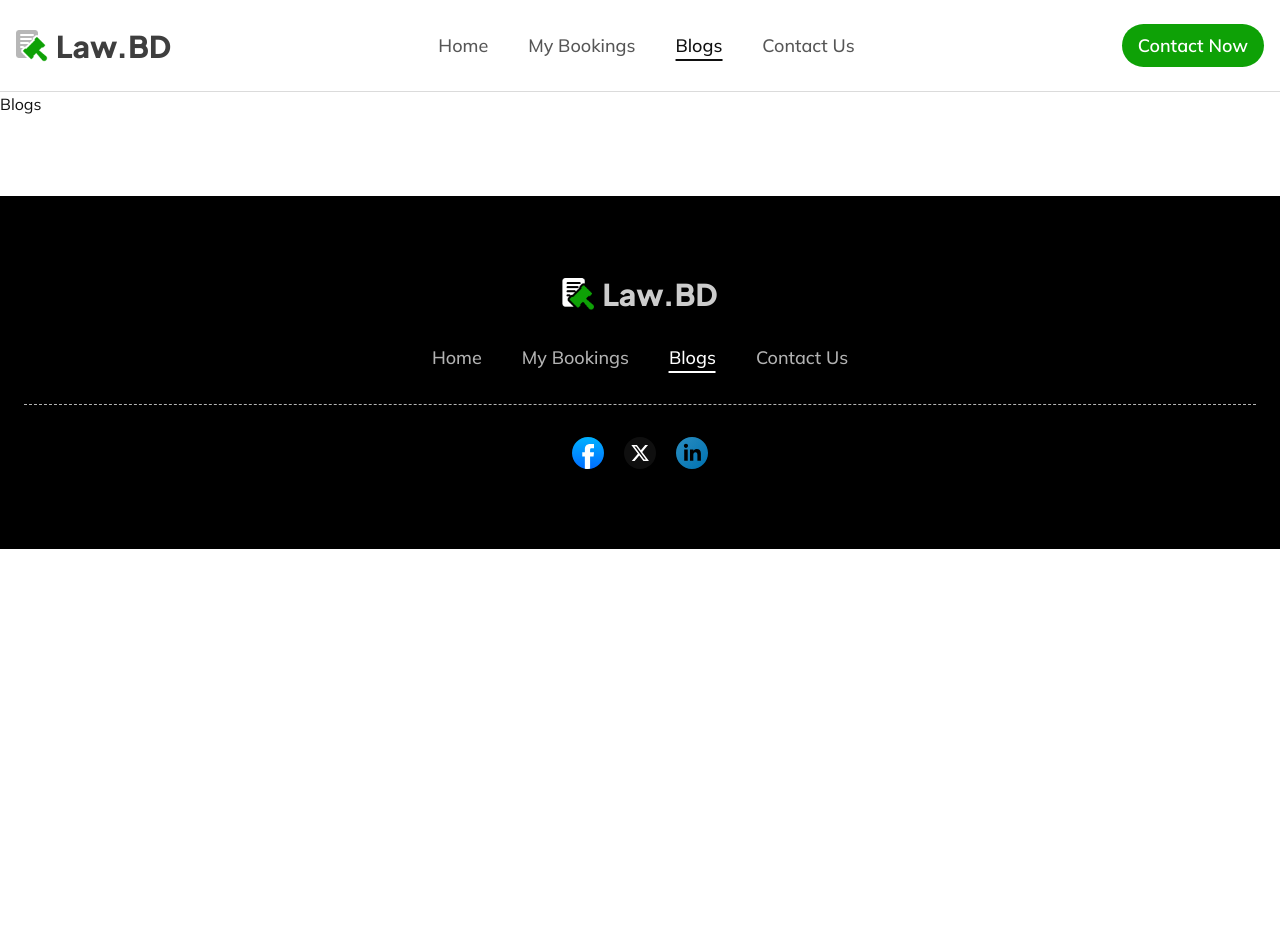
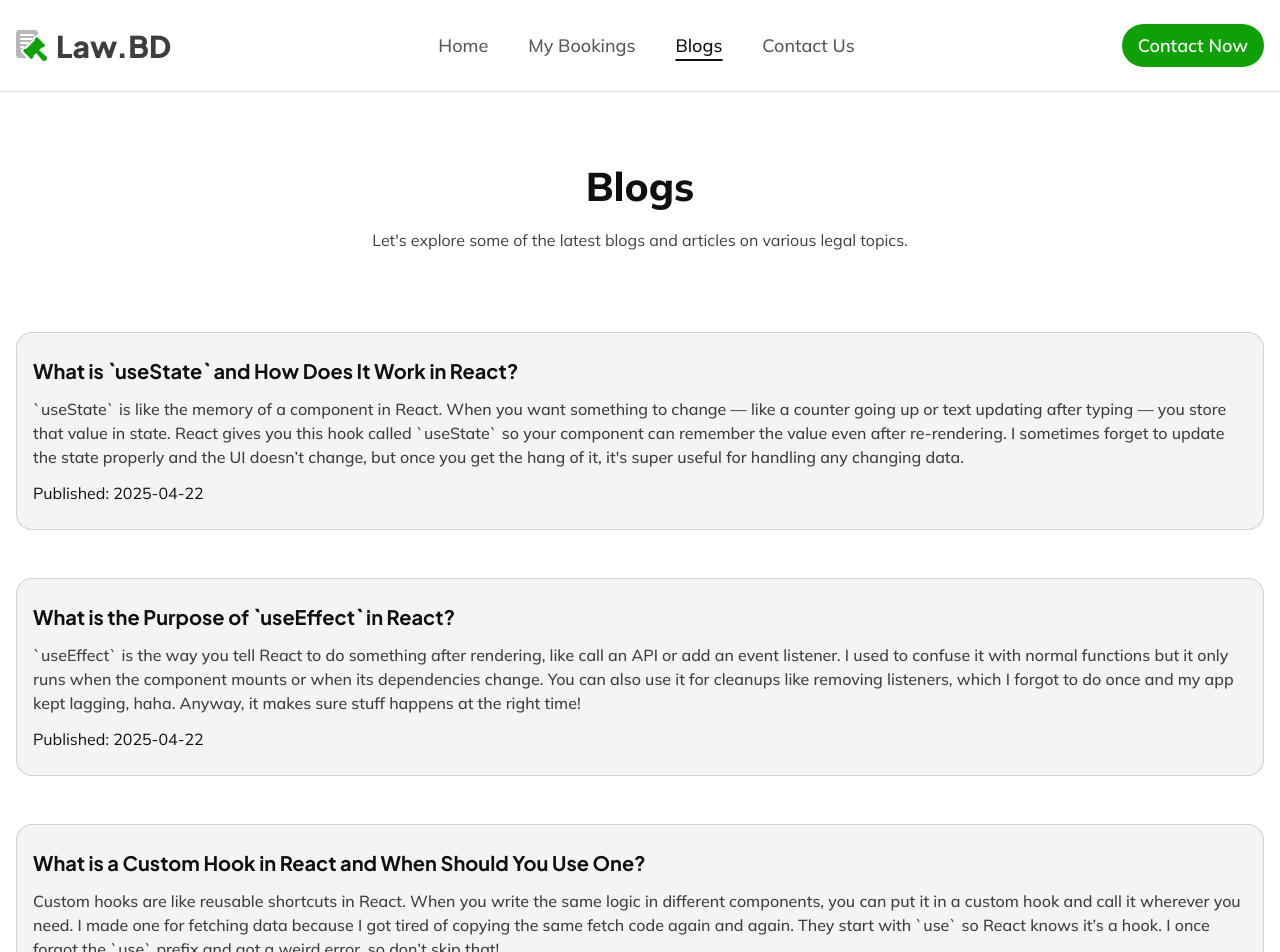
Before and after one commit to Npervin/assignment-8-react, a React (Vite) app: page /blogs in a window 1280 px wide. Shown: the top 952 px of the page. Before the commit the page ends 800 px from the top, so only its background shows below. Built offline with nearby package versions, Linux system fonts and the light colour scheme.

Commit message:
Lawyer details and booking page work

```diff
--- /dev/null
+++ b/public/blogs.json
@@ -0,0 +1,27 @@
+[
+  {
+    "title": "What is `useState` and How Does It Work in React?",
+    "description": "`useState` is like the memory of a component in React. When you want something to change — like a counter going up or text updating after typing — you store that value in state. React gives you this hook called `useState` so your component can remember the value even after re-rendering. I sometimes forget to update the state properly and the UI doesn’t change, but once you get the hang of it, it's super useful for handling any changing data.",
+    "date": "2025-04-22"
+  },
+  {
+    "title": "What is the Purpose of `useEffect` in React?",
+    "description": "`useEffect` is the way you tell React to do something after rendering, like call an API or add an event listener. I used to confuse it with normal functions but it only runs when the component mounts or when its dependencies change. You can also use it for cleanups like removing listeners, which I forgot to do once and my app kept lagging, haha. Anyway, it makes sure stuff happens at the right time!",
+    "date": "2025-04-22"
+  },
+  {
+    "title": "What is a Custom Hook in React and When Should You Use One?",
+    "description": "Custom hooks are like reusable shortcuts in React. When you write the same logic in different components, you can put it in a custom hook and call it wherever you need. I made one for fetching data because I got tired of copying the same fetch code again and again. They start with `use` so React knows it’s a hook. I once forgot the `use` prefix and got a weird error, so don’t skip that!",
+    "date": "2025-04-22"
+  },
+  {
+    "title": "Difference Between Controlled and Uncontrolled Components. Which One is Better?",
+    "description": "Controlled components let React handle the data for form inputs, while uncontrolled ones just leave it to the DOM. I first thought uncontrolled would be easier, and it kinda is for small stuff. But for bigger apps, controlled is way better because you can track and update everything through state. Although I still mess up sometimes by mixing both styles in the same form, which can cause some really confusing bugs.",
+    "date": "2025-04-22"
+  },
+  {
+    "title": "Tell Us Something About `useFormStatus()` in React",
+    "description": "`useFormStatus()` is a hook that helps you know what’s happening when a form is being submitted. I used it so I could show a loading spinner when the user clicks submit, and disable the button so they don't click twice — I actually forgot the disable part once and got two submissions by accident. It’s super handy especially when your form does async stuff like talking to a server.",
+    "date": "2025-04-22"
+  }
+]
--- /dev/null
+++ b/src/components/shared/cards/BlogCard.jsx
@@ -0,0 +1,11 @@
+import React from "react";
+
+export function BlogCard({ title, description, date }) {
+  return (
+    <article className="rounded-2xl border border-primary-border bg-gray-100 px-4 py-6 space-y-3">
+      <h2 className="text-xl font-plusJakartaSans font-bold"> {title} </h2>
+      <p className="text-secondary font-medium">{description}</p>
+      <time datetime={date}>Published: {date}</time>
+    </article>
+  );
+}
--- /dev/null
+++ b/src/components/shared/cards/BookingCard.jsx
@@ -0,0 +1,22 @@
+import React from "react";
+import { CancelButton } from "../ui/Button";
+
+export function AppointmentCard() {
+  return (
+    <div className="rounded-2xl p-6 border border-primary-border">
+      <div className="flex items-center justify-between gap-4 pb-4 border-b border-dashed border-primary-border">
+        <div className="space-y-2">
+          <h6 className="text-xl font-bold">Anaw jasu</h6>
+          <p className="font-plusJakartaSans text-secondary font-medium text-lg">
+            Criminal Expert
+          </p>
+        </div>
+        <p className="font-plusJakartaSans text-secondary font-medium text-lg">
+          Appointment Fee : 2000 Taka
+        </p>
+      </div>
+
+      <CancelButton className="mt-4 w-full">Cancel Appointment</CancelButton>
+    </div>
+  );
+}
--- a/src/components/shared/cards/LawyerCard.jsx
+++ b/src/components/shared/cards/LawyerCard.jsx
@@ -23,10 +23,10 @@ export function LawyerListCard({
       ></div>
       <div className="space-y-3 w-8/12">
         <div className="flex items-center gap-4">
-          <span className="bg-primary-btn-opacity rounded-full text-primary-btn text-xs px-2 py-1">
+          <span className="bg-primary-btn-opacity rounded-full font-medium text-primary-btn text-xs px-3 py-1">
             Available
           </span>
-          <span className="bg-secondary-btn-opacity rounded-full text-secondary-btn text-xs px-2 py-1">
+          <span className="bg-secondary-btn-opacity rounded-full font-medium text-secondary-btn text-xs px-3 py-1">
             {experience}
           </span>
         </div>
@@ -68,7 +68,7 @@ export function LawyerDetailsCard({
       ></div>
       <div className="space-y-4 w-8/12">
         <div className="flex items-center gap-4">
-          <span className="bg-secondary-btn-opacity rounded-full text-secondary-btn text-sm px-2 py-1">
+          <span className="bg-secondary-btn-opacity rounded-full font-medium text-secondary-btn text-sm px-3 py-1">
             {experience}
           </span>
         </div>
@@ -85,7 +85,7 @@ export function LawyerDetailsCard({
             <label className="font-semibold text-secondary">Availability</label>
             <ul className="flex items-center gap-4">
               {availability.map((day) => (
-                <li className="bg-tertiary-btn-opacity rounded-full text-tertiary-btn text-xs px-2 py-1">
+                <li className="bg-tertiary-btn-opacity rounded-full font-medium text-tertiary-btn border text-xs px-3 py-1">
                   {day}
                 </li>
               ))}
--- a/src/components/shared/ui/Button.jsx
+++ b/src/components/shared/ui/Button.jsx
@@ -41,3 +41,17 @@ export const FilledButton = ({ children, className, component, ...props }) => {
     </NavLink>
   );
 };
+
+export const CancelButton = ({ children, className, ...props }) => {
+  return (
+    <button
+      className={
+        "text-lg cursor-pointer font-semibold text-[#FF0000] hover:text-white hover:bg-[#FF0000] transition-colors duration-200 ease-linear  border border-[#FF0000] rounded-full px-4 leading-normal py-2 " +
+        className
+      }
+      {...props}
+    >
+      {children}
+    </button>
+  );
+};
--- a/src/main.jsx
+++ b/src/main.jsx
@@ -52,7 +52,18 @@ let router = createBrowserRouter([
         },
       },
       { path: "my-bookings", element: <MyBookings /> },
-      { path: "blogs", element: <Blogs /> },
+      {
+        path: "blogs",
+        element: <Blogs />,
+        loader: async () => {
+          const res = await axios({
+            method: "get",
+            url: "/blogs.json",
+          });
+
+          return res.data;
+        },
+      },
     ],
   },
   { path: "*", element: <NotFound /> },
--- a/src/pages/Blogs.jsx
+++ b/src/pages/Blogs.jsx
@@ -1,7 +1,32 @@
 import React from "react";
+import { useLoaderData } from "react-router";
+
+import { BlogCard } from "../components/shared/cards/BlogCard";
 
 function Blogs() {
-  return <div>Blogs</div>;
+  const data = useLoaderData();
+
+  return (
+    <main className="max-w-7xl mx-auto px-4 space-y-20">
+      <section className="mt-16 space-y-3 rounded-2xl text-center">
+        <h2 className="text-[40px] font-extrabold"> Blogs </h2>
+        <p className="text-secondary max-w-5xl mx-auto">
+          Let's explore some of the latest blogs and articles on various legal
+          topics.
+        </p>
+      </section>
+
+      <section className="space-y-12">
+        {data.map((blog) => (
+          <BlogCard
+            title={blog.title}
+            description={blog.description}
+            date={blog.date}
+          />
+        ))}
+      </section>
+    </main>
+  );
 }
 
 export default Blogs;
--- a/src/pages/LawyerDetails.jsx
+++ b/src/pages/LawyerDetails.jsx
@@ -1,7 +1,9 @@
 import React from "react";
 import { useLoaderData } from "react-router";
+import { GiInfo } from "react-icons/gi";
 
 import { LawyerDetailsCard } from "../components/shared/cards/LawyerCard";
+import { FilledButton } from "../components/shared/ui/Button";
 
 function LawyerDetails() {
   const data = useLoaderData();
@@ -18,11 +20,11 @@ function LawyerDetails() {
 
   return (
     <main className="max-w-7xl mx-auto px-4 space-y-20 mt-12">
-      <div className="space-y-3 rounded-2xl py-16 px-12 text-center bg-gray-100">
+      <section className="space-y-3 rounded-2xl py-16 px-12 text-center bg-gray-100">
         <h2 className="text-4xl font-extrabold"> Lawyer’s Profile Details </h2>
         <p className="text-secondary max-w-5xl mx-auto">{bio}</p>
-      </div>
-      <div>
+      </section>
+
       <LawyerDetailsCard
         name={name}
         experience={experience}
@@ -32,7 +34,31 @@ function LawyerDetails() {
         availability={availability}
         fee={fee}
       />
+
+      <section className="rounded-2xl bg-white p-6 border border-primary-border">
+        <div className="pb-4 border-b border-dashed border-primary-border">
+          <h3 className="text-2xl font-bold"> Book an Appointment </h3>
         </div>
+        <div className="py-4 border-b border-primary-border flex justify-between items-center gap-4">
+          <h4 className="font-extrabold text-lg">Availability</h4>
+          <span className="bg-primary-btn-opacity rounded-full text-primary-btn font-medium text-sm px-2 py-1">
+            Lawyer Available Today
+          </span>
+        </div>
+        <div className="space-y-8 mt-4">
+          <p className="flex items-center gap-2 bg-tertiary-btn-opacity rounded-full font-medium text-tertiary-btn border text-xs px-3 py-1">
+            <GiInfo />
+            <span>
+              Due to high patient volume, we are currently accepting
+              appointments for today only. We appreciate your understanding and
+              cooperation.
+            </span>
+          </p>
+          <FilledButton component="button" className="w-full block">
+            Book Appointment Now
+          </FilledButton>
+        </div>
+      </section>
     </main>
   );
 }
--- a/src/pages/MyBookings.jsx
+++ b/src/pages/MyBookings.jsx
@@ -1,7 +1,21 @@
 import React from "react";
+import { AppointmentCard } from "../components/shared/cards/BookingCard";
 
 function MyBookings() {
-  return <div>MyBookings</div>;
+  return (
+    <main className="mx-auto max-w-7xl px-4 mt-12 space-y-20">
+      <section className="space-y-3 rounded-2xl text-center">
+        <h2 className="text-[40px] font-extrabold"> My Today Appointments </h2>
+        <p className="text-secondary max-w-5xl mx-auto">
+          Our platform connects you with verified, experienced Lawyers across
+          various specialties — all at your convenience.
+        </p>
+      </section>
+      <section className="space-y-10">
+        <AppointmentCard />
+      </section>
+    </main>
+  );
 }
 
 export default MyBookings;
```
Also changed, not shown: public/data.json (+12 -12 lines). Lines whose indentation alone changed are shown as unchanged.
